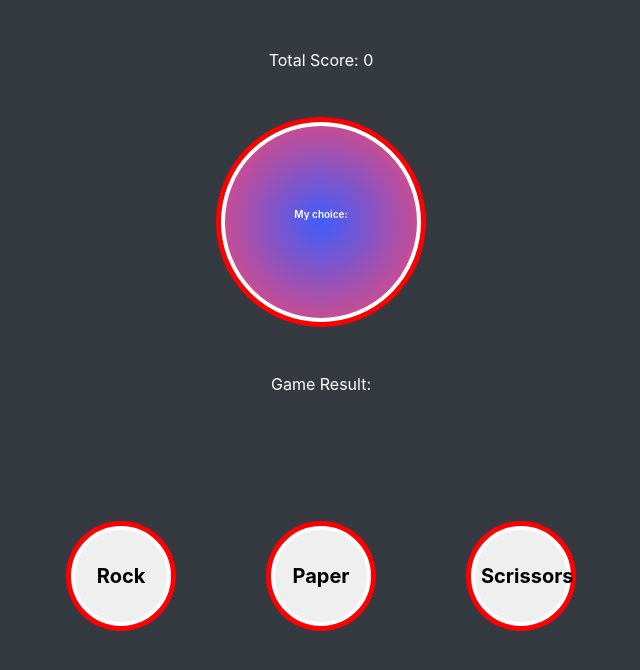
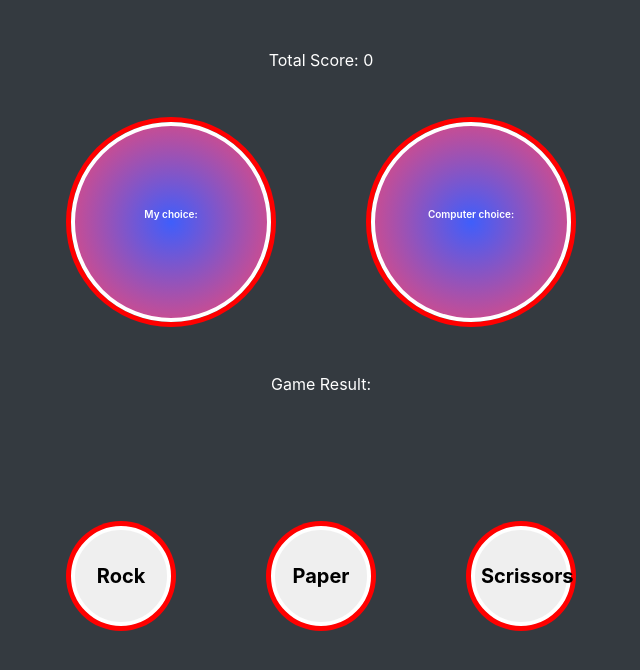
Before and after one commit to teodortt/rock-paper-scissors, a Next.js app: page /game in a window 1280 px wide. Shown: the top 670 px of the page, without its empty margins (319-959 px from the left). Built offline with nearby package versions, Linux system fonts and the light colour scheme.

Commit message:
moved countdown timer into the circle element

```diff
--- a/pages/game.js
+++ b/pages/game.js
@@ -79,14 +79,19 @@ const Game = () => {
                 <div>
                     <button className="result-circle"><p style={{ fontSize: 10, fontWeight: 600 }}>My choice:</p>{choice}</button>
 
-                    {time > 0 ? <>Countdown:{time}</> :
-                        <>
+                    {/* {time > 0 ? <>Countdown:{time}</> : */}
+                        {/* <> */}
                             {/* <p>Computer choice:</p> */}
-                            {computer && <button className="result-circle"><p style={{ fontSize: 10, fontWeight: 600 }}>Computer choice:</p>{computer}</button>}
+                            <button className="result-circle">
+                                <p style={{ fontSize: 10, fontWeight: 600 }}>Computer choice:</p>
+                                {time > 0 ? <>Countdown:{time}</> :
+                                            <>{computer}</>
+                                }
+                            </button>
                             <p>Game Result:</p>
                             {game !== "" && <div className={`result ${game === 'win' ? 'win' : 'lose'}`}>{game}</div>}
                             <p className="pt-5">{computer !== "" && 'Play again'}</p>
-                        </>}
+                        {/* </>} */}
 
                 </div>
 
```
Also changed, not shown: 2 other files (tests, documents, lock files or other folders).
